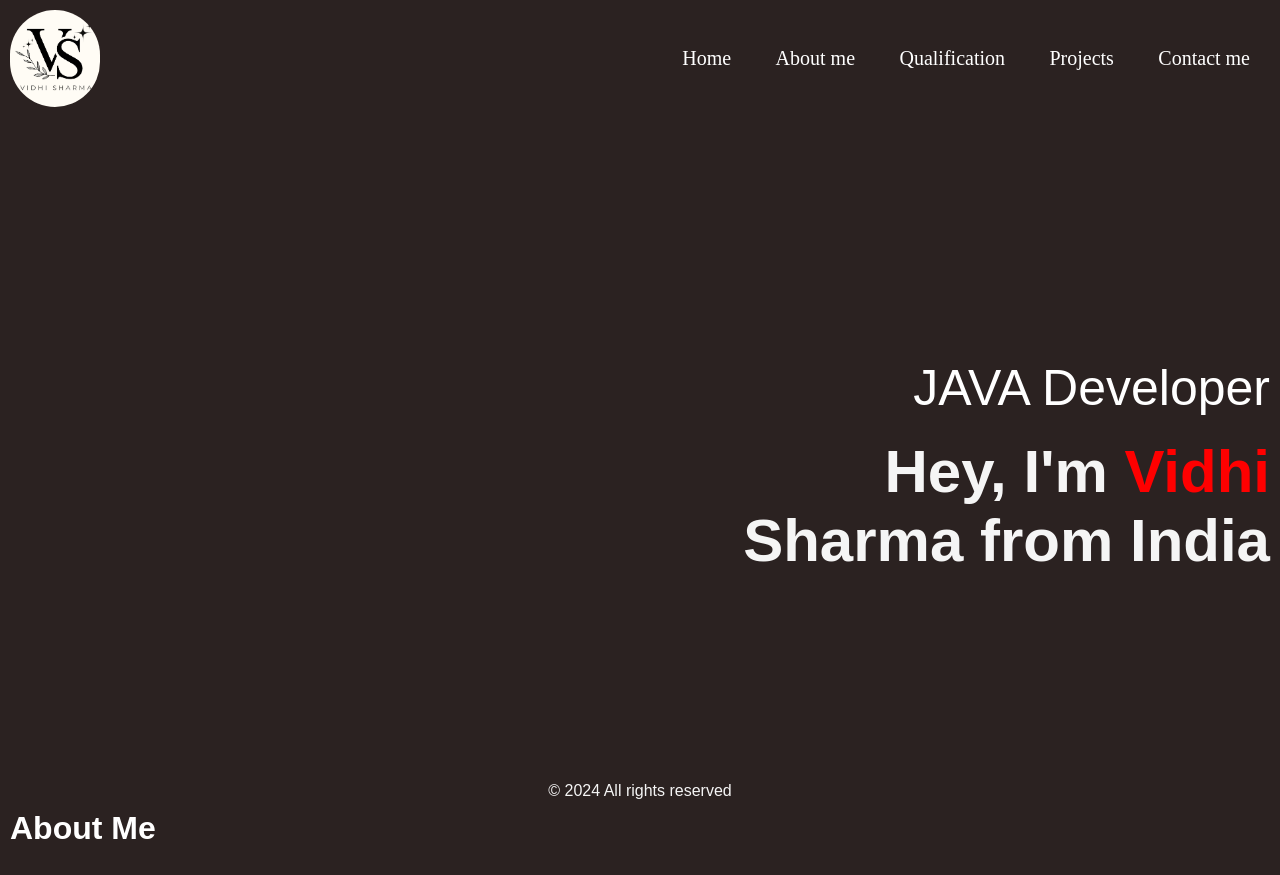
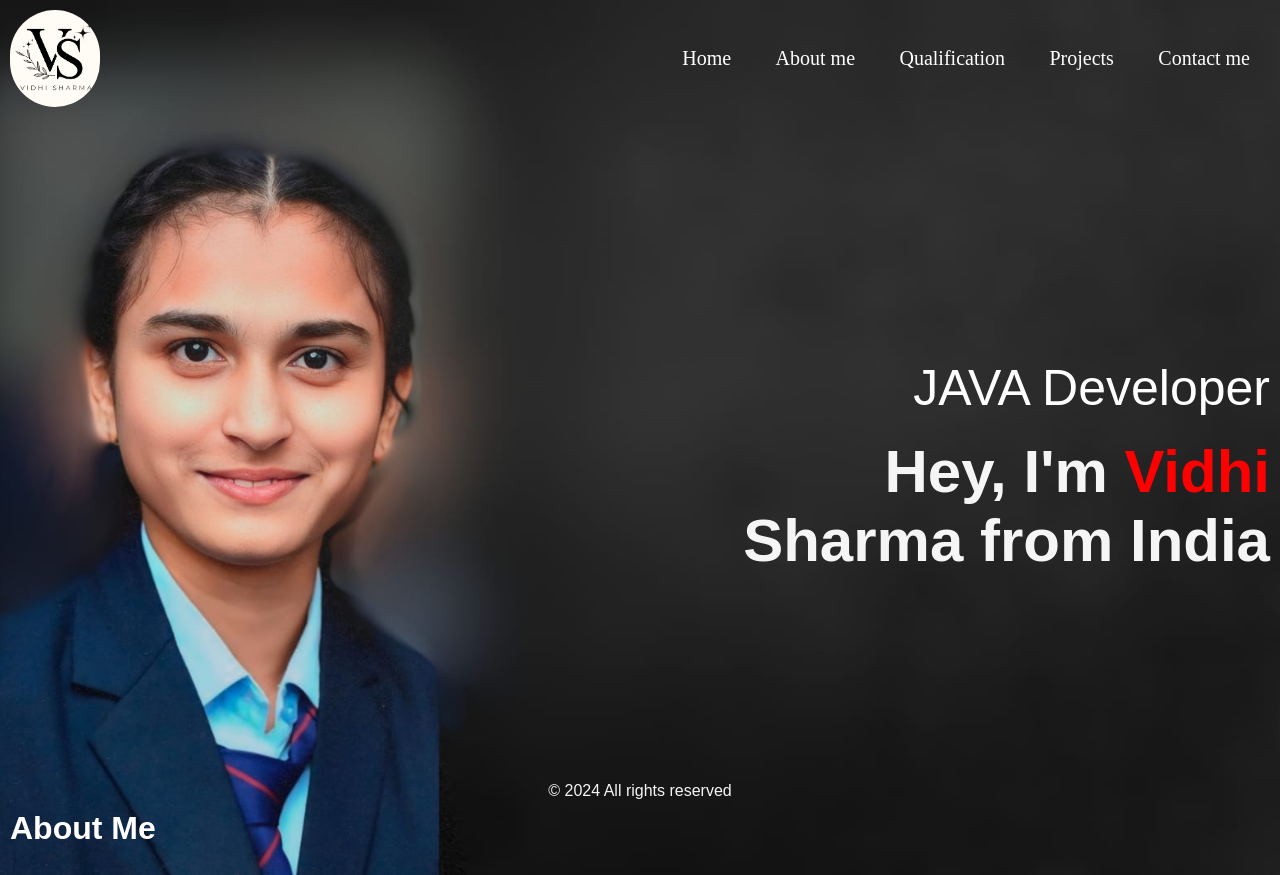
Before and after one commit to vidhisharma08/Mern_Training, a plain HTML site: page Day_03/index.html in a window 1280 px wide. Drawn offline with Linux system fonts and the light colour scheme.

Commit message:
Update style.css

```diff
--- a/Day_03/style.css
+++ b/Day_03/style.css
@@ -8,7 +8,7 @@
 body{
     background-color: #2b2221;
     color: #fff;
-    background-image: url('bgrnd.jpeg');
+    background-image: url('media/bgrnd.jpeg');
     background-position: center;
     background-size: cover;
     background-repeat: no-repeat;
```
